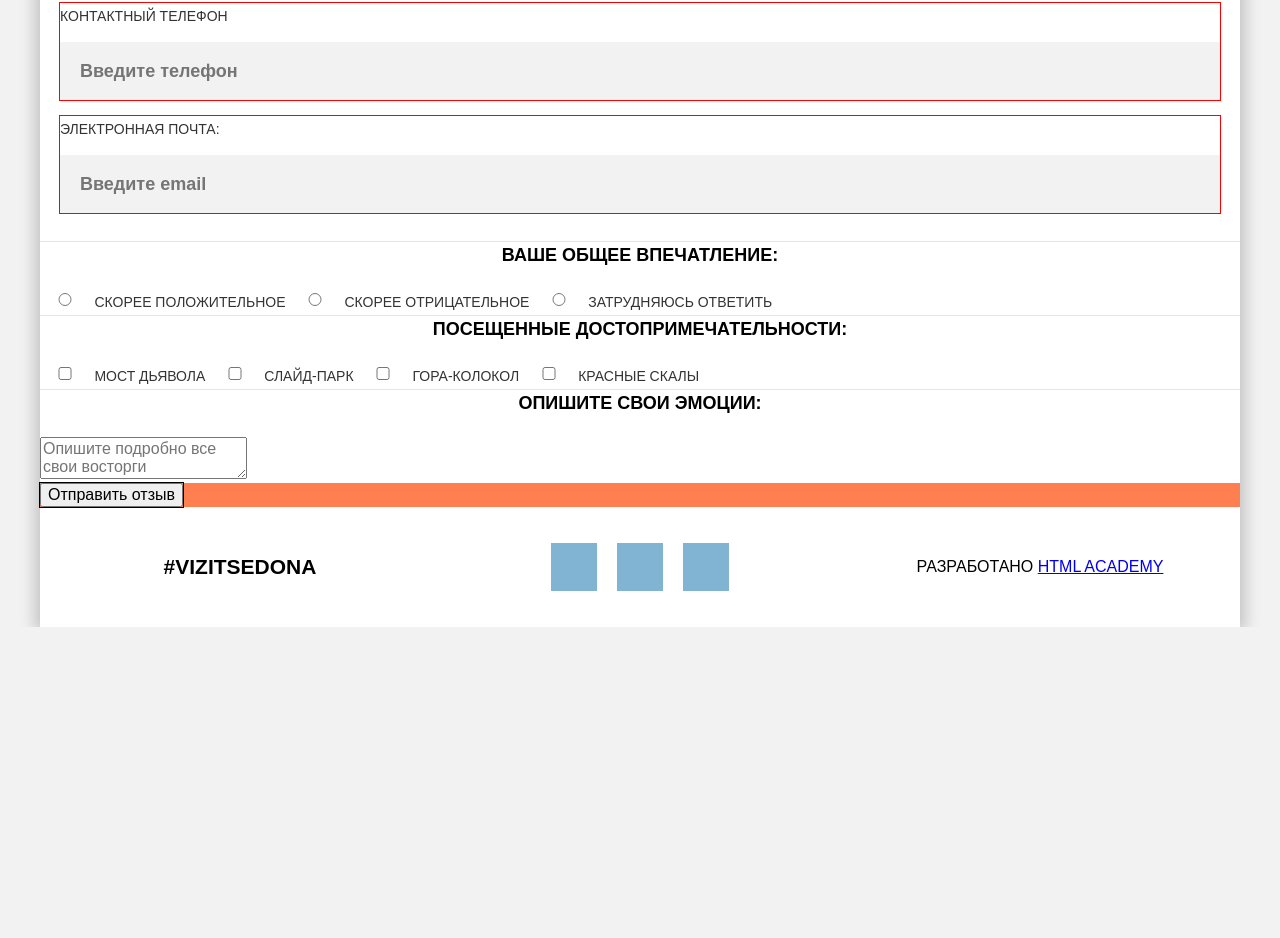
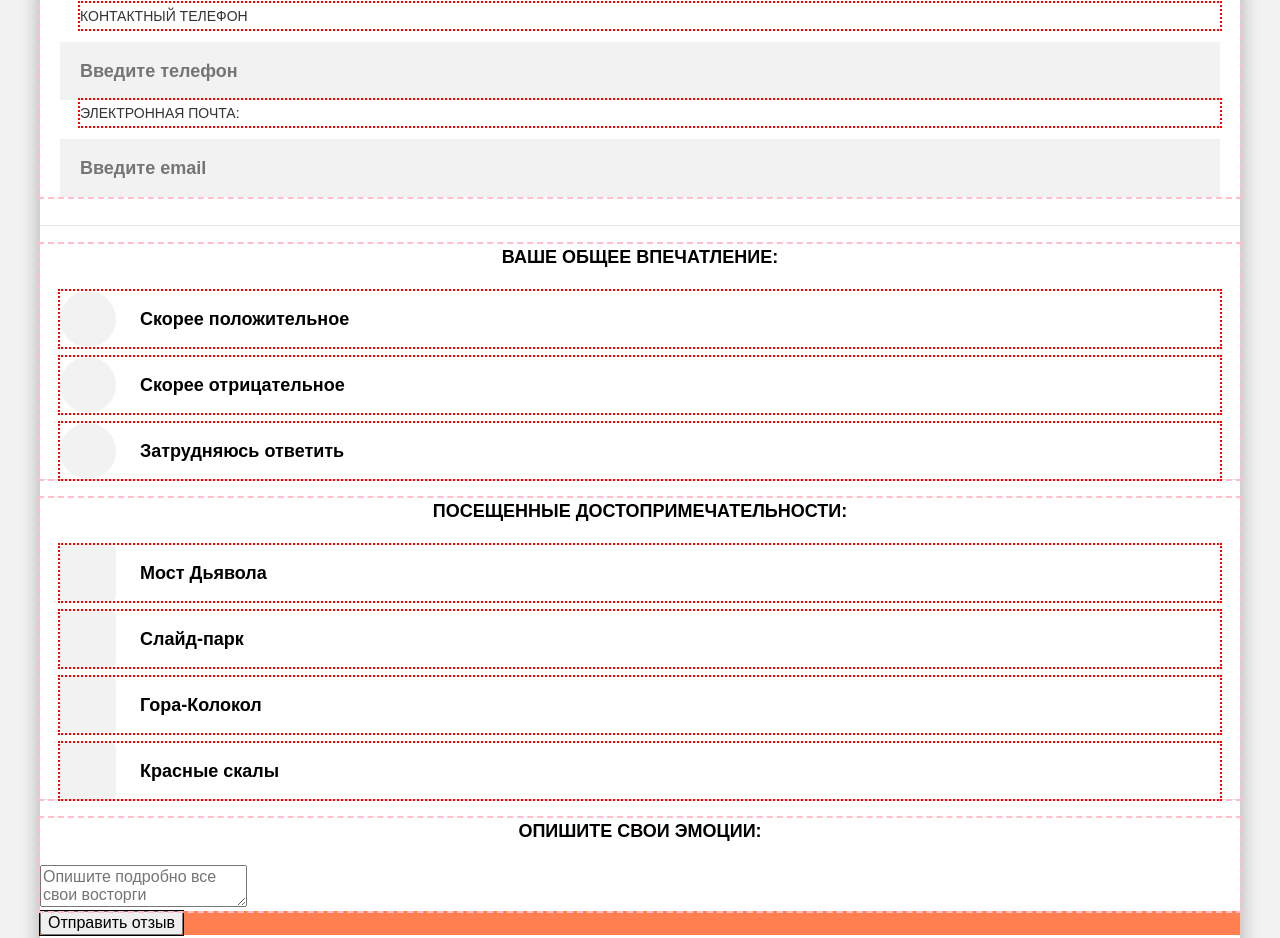
Before and after one commit to Evgeniy777/142769-sedona-1, a website: page form.html in a window 1280 px wide. Shown: the part 1137-2075 px from the top of the page. Before the commit the page ends 1764 px from the top, so only its background shows below. Drawn offline with nearby package versions, Linux system fonts and the light colour scheme; files that its build step writes are made by us from their sources.

Commit message:
Верстка формы

```diff
--- a/form.html
+++ b/form.html
@@ -77,6 +77,7 @@
             <fieldset class="review__item review__item--impressions">
               <div class="review__wrapper">
               <legend class="review__title">Ваше общее впечатление:</legend>
+                <div class="review__group">
                   <input type="radio" id="positive" name="radio" value="positive">
                   <label for="positive">Скорее положительное</label>
                   <input type="radio" id="negative" name="radio" value="negative">
@@ -84,10 +85,12 @@
                   <input type="radio" id="no-answer" name="radio" value="no-answer">
                   <label for="no-answer">Затрудняюсь ответить</label>
                 </div>
+              </div>
             </fieldset>
             <fieldset class="review__item review__item--attractions">
               <div class="review__wrapper">
                 <legend class="review__title">Посещенные достопримечательности:</legend>
+                <div class="review__group">
                   <input type="checkbox" id="devils-bridge" name="checkbox" value="Devils Bridge">
                   <label for="devils-bridge">Мост Дьявола</label>
                   <input type="checkbox" id="slide-park" name="checkbox" value="Slide Park">
@@ -96,6 +99,7 @@
                   <label for="bell-mountain">Гора-Колокол</label>
                   <input type="checkbox" id="red-rocks" name="checkbox" value="Red Rocks">
                   <label for="red-rocks">Красные скалы</label>
+                </div>
               </div>
             </fieldset>
             <fieldset class="review__item review__item--emotions">
--- a/sass/review.scss
+++ b/sass/review.scss
@@ -2,7 +2,7 @@
   background-color: coral;
 
   &__item {
-    padding: 0;
+    padding: 18px 0 0;
     margin: 0;
     background-color: #fff;
     border: none;
@@ -11,6 +11,7 @@
 
   &__wrapper {
     @include container;
+    outline: 2px dashed pink;
   }
 
   &__title {
@@ -26,7 +27,6 @@
   &__group {
     display: flex;
     margin: 0 20px;
-    outline: 1px solid red;
   }
 
   & label {
@@ -37,6 +37,7 @@
     font-weight: normal;
     text-transform: uppercase;
     color: #333333;
+    outline: 2px dotted red;
   }
 
   & input {
@@ -49,8 +50,13 @@
     background-color: #f2f2f2;
   }
 
+  & input[type="checkbox"],
+  & input[type="radio"] {
+    display: none;
+  }
+
   &__item--personal {
-    padding: 18px 0 25px;
+    padding-bottom: 25px;
   }
 
   &__item--personal &__group {
@@ -80,14 +86,10 @@
 
   &__item--contacts &__group {
     flex-direction: column;
-    margin-bottom: 16px;
-  }
-
-  &__item--contacts &__group:last-child {
-    margin-bottom: 0;
   }
 
   &__item--contacts label {
+    margin-left: 20px;
     margin-bottom: 13px;
   }
 
@@ -95,10 +97,59 @@
   &__item--contacts input[type="email"] {
     flex-basis: 100%;
   }
-//  & input[name="email"],
-//  & input[name="tel"] {
-//    flex-grow: 1;
-//  }
+
+  input[type="radio"] + label,
+  input[type="checkbox"] + label {
+    position: relative;
+    padding: 15px 0 15px 80px;
+    flex-grow: 1;
+    font-size: 18px;
+    line-height: 26px;
+    font-weight: bold;
+    text-transform: none;
+    color: #000;
+  }
+
+  &__item--impressions &__group,
+  &__item--attractions &__group {
+    flex-direction: column;
+  }
+
+  &__item--impressions label,
+  &__item--attractions label {
+    margin-bottom: 10px;
+  }
+
+  &__item--impressions label:last-child,
+  &__item--attractions label:last-child {
+    margin-bottom: 0;
+  }
+
+  input[type="radio"] + label::before,
+  input[type="checkbox"] + label::before {
+    position: absolute;
+    content: "";
+    top: 0;
+    left: 0;
+    width: 22px;
+    height: 22px;
+    border: 17px solid #f2f2f2;
+    border-radius: 50%;
+    background-color: #f2f2f2;
+  }
+
+  input[type="radio"] + label::before {
+    border-radius: 50%;
+  }
+
+  input[type="checkbox"] + label::before {
+    border-radius: 5px;
+  }
+
+  input[type="radio"]:checked + label::before,
+  input[type="checkbox"]:checked + label::before {
+    background-color: #333333;
+  }
 
   &__btn {
     outline: 1px solid black;
```
Lines whose indentation alone changed are shown as unchanged.
